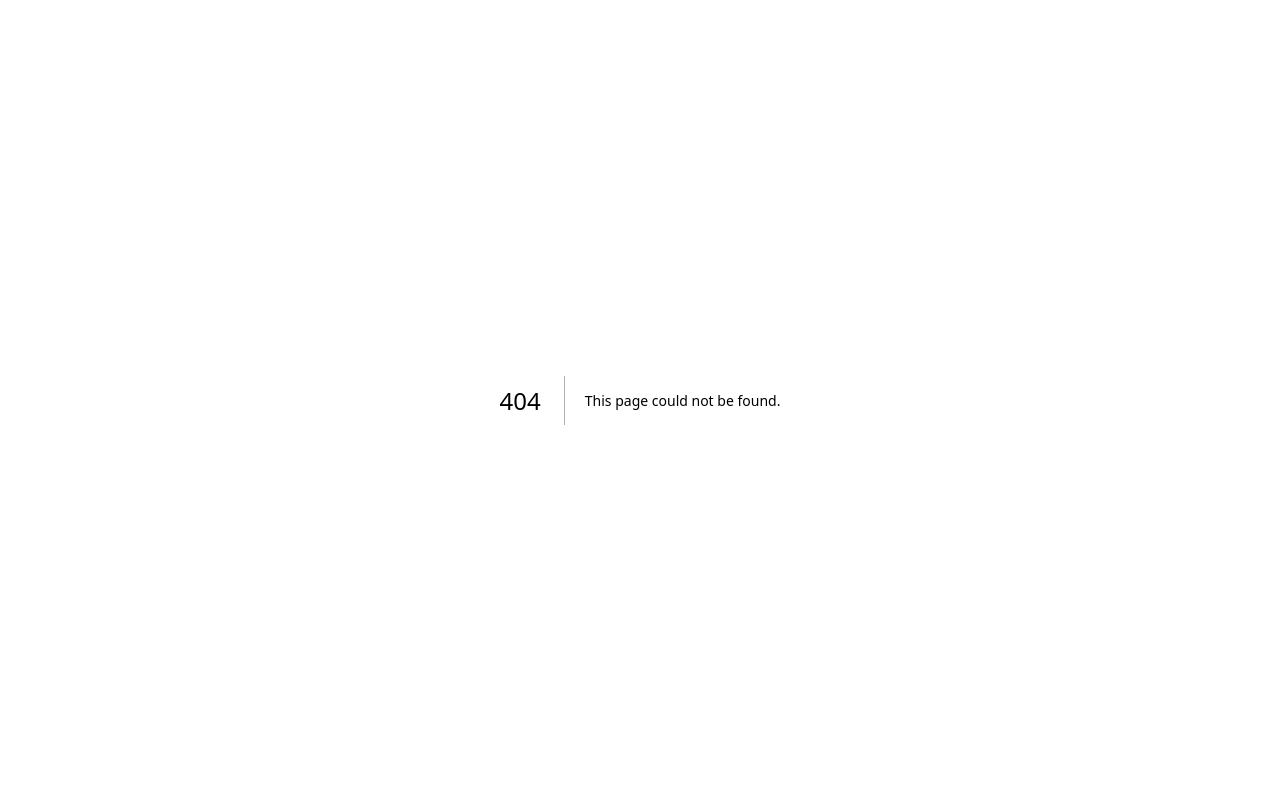
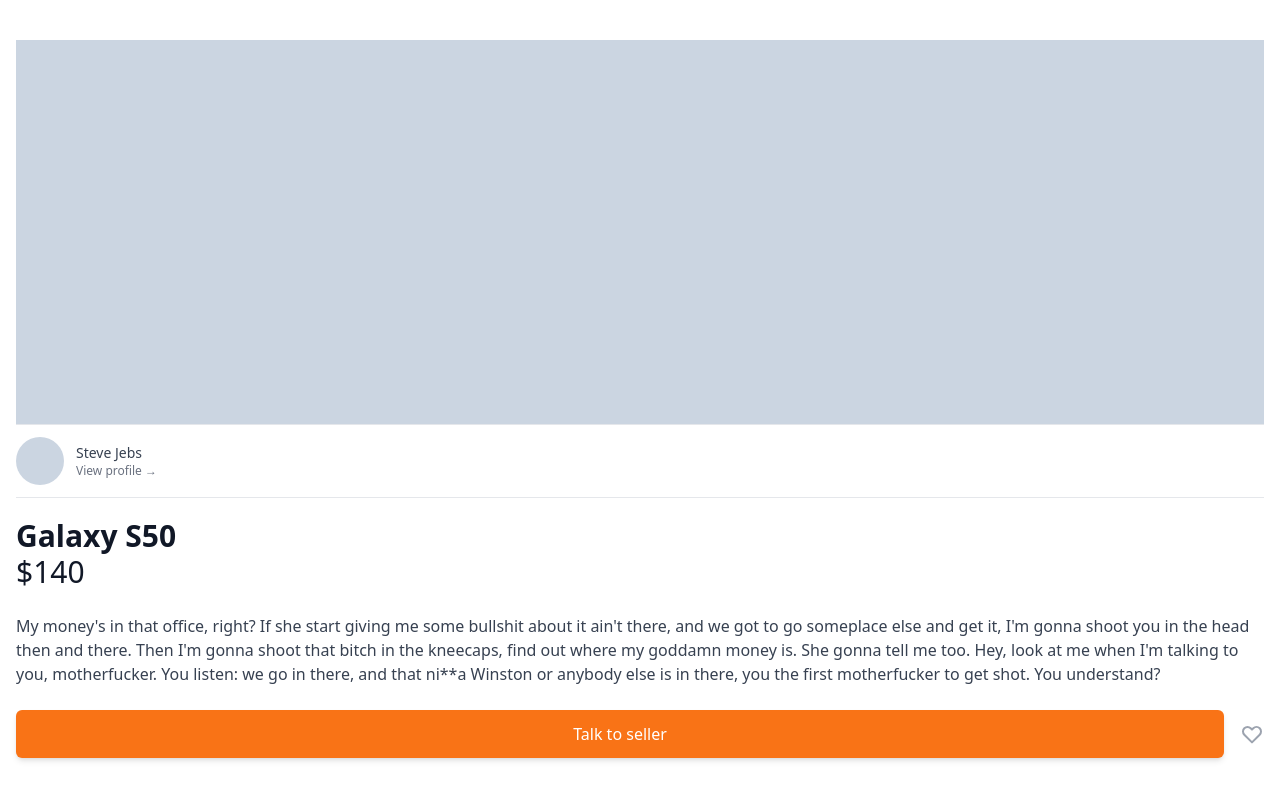
Before and after one commit to ANchangwan/carrot-market, a Next.js app: page /item/1 in a window 1280 px wide. Before the commit this address had no page. Shown: the top 795 px of the page. Built offline with nearby package versions, Linux system fonts and the light colour scheme.

Commit message:
item - upload page

```diff
--- a/pages/enter.tsx
+++ b/pages/enter.tsx
@@ -40,13 +40,14 @@
           </div>
         </div>
         <form className="mt-8 flex flex-col">
-          <label className="text-sm font-medium text-gray-700">
+          <label htmlFor="input" className="text-sm font-medium text-gray-700">
             {method === "email" ? "Email address" : null}
             {method === "phone" ? "Phone number" : null}
           </label>
           <div className="mt-1">
             {method === "email" ? (
               <input
+                id="input"
                 type="email"
                 className="w-full appearance-none rounded-md border border-gray-400 px-3 py-2 text-sm placeholder-gray-400 shadow-sm focus:border-orange-500 focus:outline-none focus:ring-orange-500"
                 required
@@ -58,6 +59,7 @@
                   +82
                 </span>
                 <input
+                  id="input"
                   className="w-full appearance-none rounded-md rounded-l-none border border-gray-400 px-3 py-2 placeholder-gray-400 shadow-sm focus:border-orange-500 focus:outline-none focus:ring-orange-500"
                   type="number"
                   required
--- /dev/null
+++ b/pages/item/[id].tsx
@@ -0,0 +1,68 @@
+function ItemDetail() {
+  return (
+    <div className="px-4 py-10">
+      <div className="mb-8">
+        <div className="h-96 bg-slate-300 " />
+        <div className=" flex items-center space-x-3 border-t border-b py-3">
+          <div className="h-12 w-12 rounded-full bg-slate-300" />
+          <div>
+            <p className="text-sm font-medium text-gray-700">Steve Jebs</p>
+            <p className="text-xs font-medium text-gray-500">
+              View profile &rarr;
+            </p>
+          </div>
+        </div>
+        <div className="mt-5">
+          <h1 className="text-3xl font-bold text-gray-900">Galaxy S50</h1>
+          <span className="mt-3 text-3xl text-gray-900">$140</span>
+          <p className="my-6 text-base text-gray-700">
+            My money&apos;s in that office, right? If she start giving me some
+            bullshit about it ain&apos;t there, and we got to go someplace else
+            and get it, I&apos;m gonna shoot you in the head then and there.
+            Then I&apos;m gonna shoot that bitch in the kneecaps, find out where
+            my goddamn money is. She gonna tell me too. Hey, look at me when
+            I&apos;m talking to you, motherfucker. You listen: we go in there,
+            and that ni**a Winston or anybody else is in there, you the first
+            motherfucker to get shot. You understand?
+          </p>
+          <div className="flex items-center justify-between space-x-2">
+            <button className="focus: mr-2 flex-1 rounded-md bg-orange-500 py-3 font-medium text-white shadow-md hover:bg-orange-600 focus:outline-none focus:ring-2 focus:ring-orange-500 focus:ring-offset-2">
+              Talk to seller
+            </button>
+            <button className="hover:text-gray flex items-center justify-center rounded-md text-gray-400 hover:bg-gray-100">
+              <svg
+                className="h-6 w-6 "
+                xmlns="http://www.w3.org/2000/svg"
+                fill="none"
+                viewBox="0 0 24 24"
+                stroke="currentColor"
+                aria-hidden="true"
+              >
+                <path
+                  strokeLinecap="round"
+                  strokeLinejoin="round"
+                  strokeWidth="2"
+                  d="M4.318 6.318a4.5 4.5 0 000 6.364L12 20.364l7.682-7.682a4.5 4.5 0 00-6.364-6.364L12 7.636l-1.318-1.318a4.5 4.5 0 00-6.364 0z"
+                />
+              </svg>
+            </button>
+          </div>
+        </div>
+      </div>
+      <div>
+        <h2 className="text-2xl font-bold text-gray-900">Similar items</h2>
+        <div className="mt-6 grid grid-cols-2 gap-4">
+          {[1, 2, 3, 4, 5, 6].map((_, i) => (
+            <div key={i}>
+              <div className="mb-4 h-56 w-full bg-slate-400" />
+              <h3 className="-mb-1 font-medium text-gray-700">Galaxy S60</h3>
+              <span className="text-sm font-medium text-gray-900">$6</span>
+            </div>
+          ))}
+        </div>
+      </div>
+    </div>
+  );
+}
+
+export default ItemDetail;
--- /dev/null
+++ b/pages/item/upload.tsx
@@ -0,0 +1,62 @@
+function Upload() {
+  return (
+    <div className="px-4 py-16">
+      <div>
+        <label className="flex h-48 w-full cursor-pointer items-center justify-center rounded-md border-2 border-dashed border-gray-300 text-gray-600 hover:border-orange-500 hover:text-orange-500">
+          <svg
+            className="h-12 w-12"
+            stroke="currentColor"
+            fill="none"
+            viewBox="0 0 48 48"
+            aria-hidden="true"
+          >
+            <path
+              d="M28 8H12a4 4 0 00-4 4v20m32-12v8m0 0v8a4 4 0 01-4 4H12a4 4 0 01-4-4v-4m32-4l-3.172-3.172a4 4 0 00-5.656 0L28 28M8 32l9.172-9.172a4 4 0 015.656 0L28 28m0 0l4 4m4-24h8m-4-4v8m-12 4h.02"
+              strokeWidth={2}
+              strokeLinecap="round"
+              strokeLinejoin="round"
+            />
+          </svg>
+
+          <input className="hidden" type="file" />
+        </label>
+      </div>
+      <div className="my-5">
+        <label
+          className="mb-1 block text-sm font-medium text-gray-700"
+          htmlFor="price"
+        >
+          Price
+        </label>
+        <div className="relative flex items-center rounded-md shadow-sm">
+          <div className="pointer-events-none absolute left-0 flex items-center justify-center pl-3">
+            <span className="text-sm text-gray-500">$</span>
+          </div>
+          <input
+            className="w-full appearance-none rounded-md border border-gray-400 px-3 py-2 pl-7 text-sm placeholder-gray-400 shadow-sm focus:border-orange-500 focus:outline-none focus:ring-orange-500"
+            type="text"
+            id="price"
+            placeholder="0.00"
+          />
+          <div className="pointer-events-none absolute right-0 flex items-center pr-3">
+            <span className="text-gray-500">USD</span>
+          </div>
+        </div>
+      </div>
+      <div>
+        <label className="mb-1 block text-sm font-medium text-gray-700">
+          Description
+        </label>
+        <textarea
+          className="mt-1 w-full rounded-md border-gray-300 shadow-sm focus:border-orange-500 focus:outline-none focus:ring-orange-500"
+          rows={4}
+        />
+      </div>
+      <button className="mt-4 w-full rounded-md border border-r-0 border-transparent bg-orange-500 py-2 px-4  text-sm font-medium text-white shadow-sm hover:bg-orange-600 focus:outline-none focus:ring-2 focus:ring-orange-500 focus:ring-offset-2">
+        Upload product
+      </button>
+    </div>
+  );
+}
+
+export default Upload;
```
